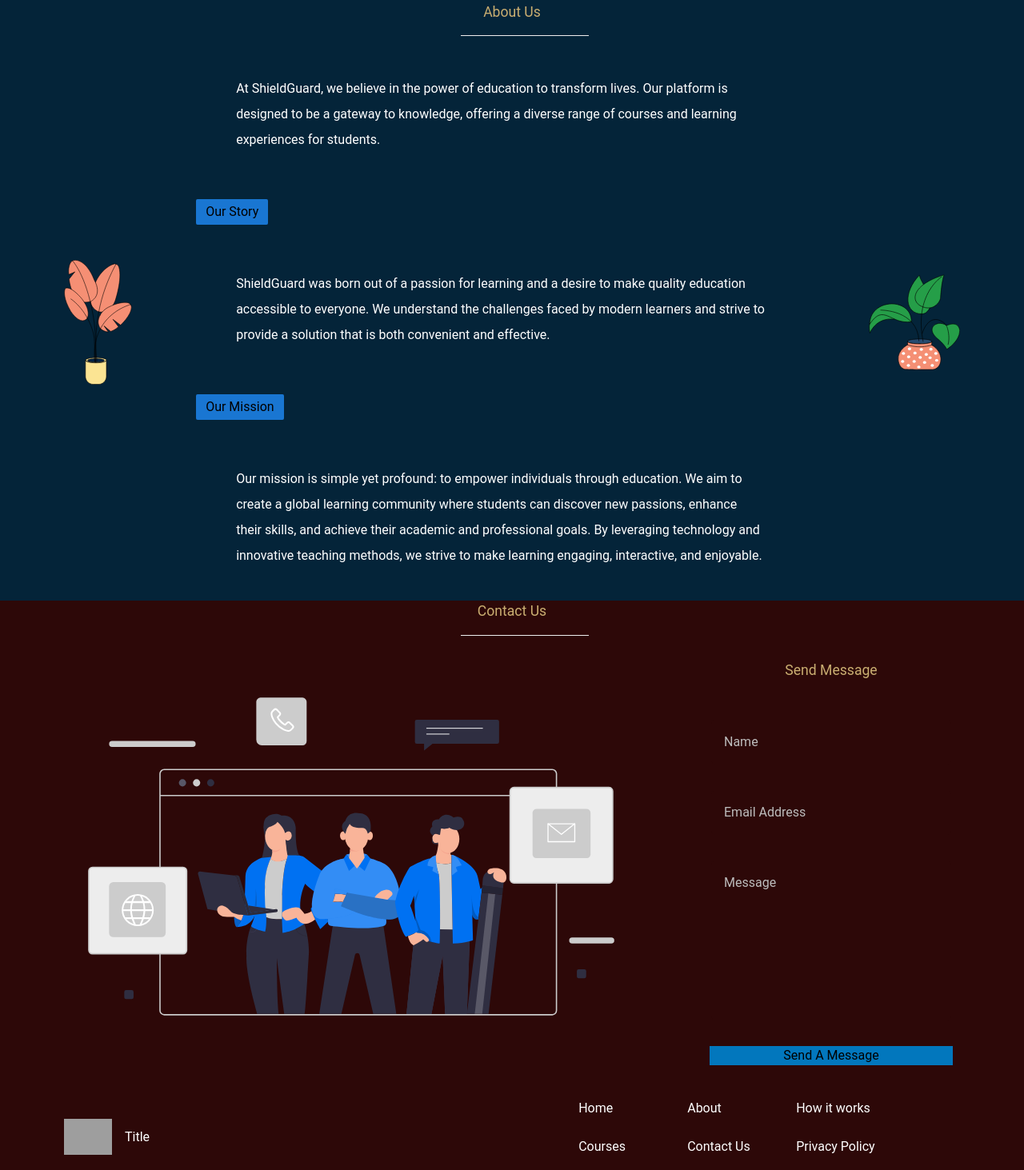
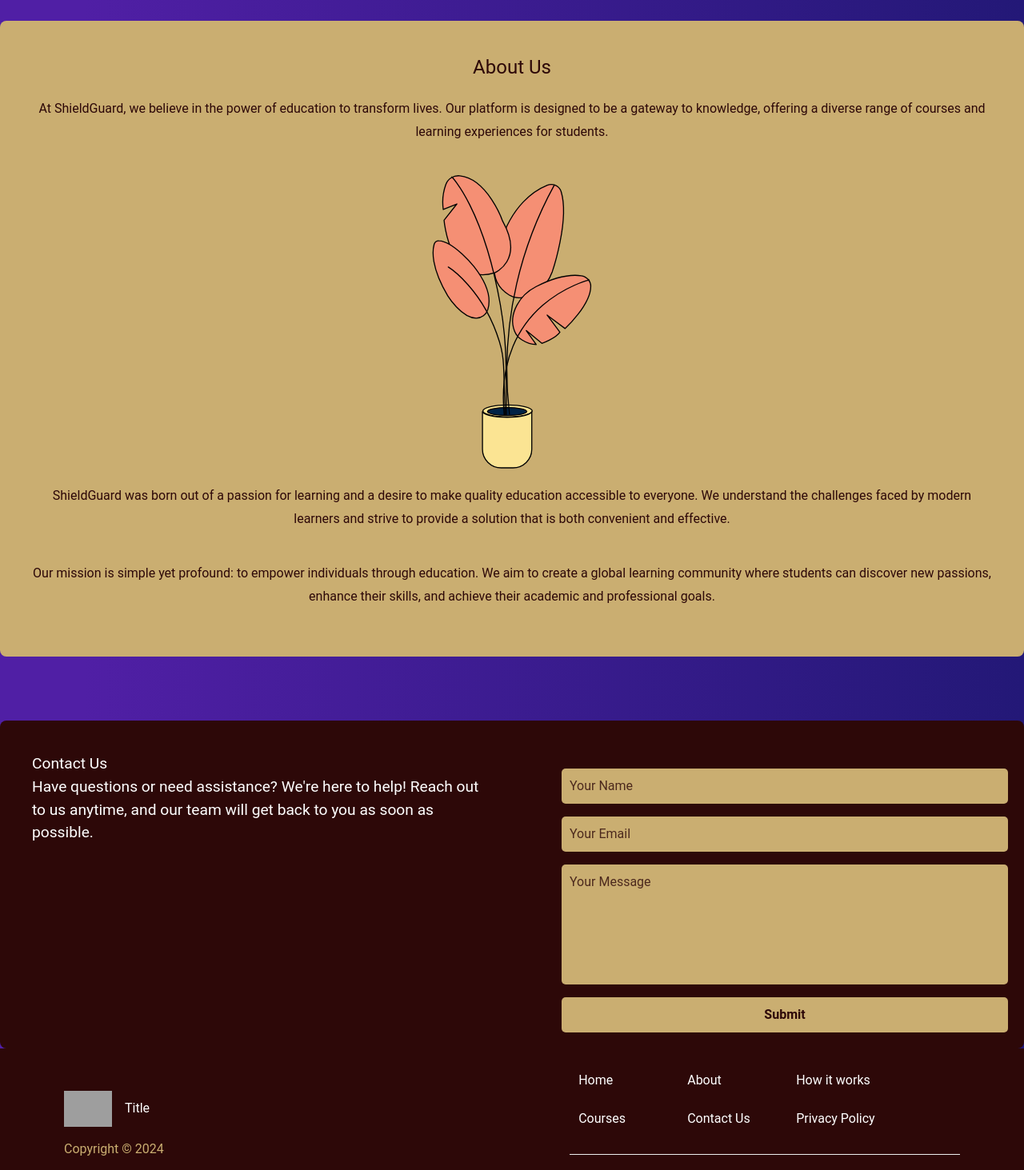
Before and after one commit to THE-DEEPDAS/ShieldGuard, a React (Vite) app in the folder frontend/: page / in a window 1280 px wide. Shown: the part 1320-2783 px from the top of the page at 80% size. Built offline with nearby package versions, Linux system fonts and the light colour scheme; no server answers; grey boxes are pictures that could not be loaded.

Commit message:
landing page done

```diff
--- a/frontend/src/Pages/Home/Landing/Landing.css
+++ b/frontend/src/Pages/Home/Landing/Landing.css
@@ -5,6 +5,12 @@ button:hover {
 .underLine {
     width: 10rem;
     margin-left: 45%;
+}
+
+/* === General Background === */
+body {
+    background-color: #2d0808; /* Set a consistent dark background color */
+    color: #ffffff; /* Ensure text is readable */
 }
 
 /* === top section === */
@@ -71,42 +77,53 @@ button:hover {
     font-size: 10px;
 }
 
-/* === About === */
+/* === Redesigned About Us Section === */
 .about {
-    background-color: #2d0808; /* Changed to dark color */
+    background-color: #caae71; /* Light color for consistency */
+    padding: 40px;
+    border-radius: 8px;
+    text-align: center;
 }
 
 .about h4 {
-    color: #caae71; /* Changed to light color */
-    padding: 1rem;
-    text-align: center;
-    font-size: 1.1rem;
+    color: #2d0808; /* Dark color for headings */
+    font-size: 1.5rem;
+    margin-bottom: 20px;
 }
 
 .about p {
-    color: #fff;
-    padding: 50px;
-    line-height: 2rem;
+    color: #2d0808; /* Dark color for text */
+    line-height: 1.8rem;
+    margin-bottom: 20px;
 }
 
-.content {
-    padding: 0 5rem;
+.about .content {
     display: flex;
+    flex-direction: column;
     align-items: center;
-    justify-content: space-around;
-    gap: 5rem;
+    gap: 20px;
 }
 
-/* === Subjects section === */
+.about .content img {
+    width: 200px;
+    border-radius: 8px;
+}
+
+/* === Faculty List Section === */
 .courses {
     margin: 5.5rem 0;
+    background-color: #2d0808; /* Consistent dark background */
+    padding: 20px;
+    border-radius: 8px;
 }
+
 .courses p {
-    color: #caae71; /* Changed to light color */
+    color: #caae71; /* Light color for headings */
     font-size: larger;
     font-weight: 700;
     text-align: center;
 }
+
 .subjects {
     display: flex;
     gap: 2.5rem;
@@ -121,7 +138,7 @@ button:hover {
     align-items: center;
     justify-content: center;
     gap: 0.8rem;
-    background-color: #caae71; /* Changed to light color */
+    background-color: #caae71; /* Light color for subject cards */
     width: 150px;
     height: 130px;
     border-radius: 5px;
@@ -137,56 +154,89 @@ button:hover {
     width: 70px;
 }
 
+/* Faculty cards */
+.faculty-card {
+    background-color: #caae71; /* Light color for better visibility */
+    color: #2d0808; /* Dark text for contrast */
+    padding: 20px;
+    border-radius: 8px;
+    box-shadow: 0 4px 8px rgba(0, 0, 0, 0.2);
+}
+
+/* Email column */
+.faculty-card h4 {
+    color: #2d0808; /* Dark text for better visibility */
+    font-size: 1rem;
+}
+
 /* === Contact Us === */
 .contact-us {
-    margin-top: -5rem;
-    background-color: #2d0808; /* Changed to dark color */
+    margin-top: 5rem;
+    display: flex;
+    justify-content: space-between;
+    align-items: flex-start;
+    padding: 20px;
+    background-color: #2d0808; /* Dark background for consistency */
+    color: #ffffff; /* Ensure text is visible */
+    border-radius: 8px;
 }
 
-.contact h4 {
-    text-align: center;
-    margin: 1rem;
-    font-size: 1.1rem;
-    color: #caae71; /* Changed to light color */
+.contact-us .message {
+    width: 50%;
+    padding: 20px;
+    font-size: 1.2rem;
+    line-height: 1.8rem;
 }
 
-.contact .form-submit {
+.contact-us .form {
+    width: 45%;
     display: flex;
     flex-direction: column;
-    align-items: center;
-    gap: 2rem;
+    gap: 1rem;
 }
 
-.form-submit input {
-    width: 300px;
-    padding: 1rem;
+.contact-us .form input,
+.contact-us .form textarea {
+    width: 100%;
+    padding: 10px;
     border-radius: 5px;
     border: none;
-    background-color: #2d0808; /* Changed to dark color */
-    color: #fff;
+    background-color: #caae71; /* Light background for input fields */
+    color: #2d0808; /* Dark text for readability */
+    font-size: 1rem;
 }
 
-.textArea {
-    height: 200px;
-    width: 300px;
-    resize: none;
-    padding: 1rem;
-    border-radius: 5px;
-    background-color: #2d0808; /* Changed to dark color */
-    color: #fff;
-    line-height: 1.5rem;
+.contact-us .form input::placeholder,
+.contact-us .form textarea::placeholder {
+    color: #2d0808; /* Dark color for placeholder text */
+    opacity: 0.8; /* Slightly transparent for better visibility */
+    font-size: 1rem;
 }
 
-.Submit-btn {
-    width: 333px;
-    background-color: #caae71; /* Changed to light color */
-    margin-bottom: 1rem;
+.contact-us .form textarea {
+    resize: none;
+    height: 150px;
+}
+
+.contact-us .form button {
+    background-color: #caae71; /* Light background for button */
+    color: #2d0808; /* Dark text for readability */
+    padding: 10px;
+    border: none;
+    border-radius: 5px;
+    cursor: pointer;
+    font-size: 1rem;
+    font-weight: bold;
+}
+
+.contact-us .form button:hover {
+    background-color: #e6c200; /* Slightly darker shade on hover */
 }
 
 /* === Footer === */
 .footer {
     height: 230px;
-    background-color: #2d0808; /* Changed to dark color */
+    background-color: #2d0808; /* Consistent dark background */
     display: flex;
     justify-content: space-between;
     align-items: center;
@@ -197,7 +247,7 @@ button:hover {
     display: flex;
     flex-direction: column;
     gap: 1rem;
-    color: #caae71; /* Changed to light color */
+    color: #caae71; /* Light color for text */
 }
 
 .footer .leftPart .title {
@@ -222,7 +272,7 @@ button:hover {
 }
 
 .rightPart .links .link:hover {
-    color: #caae71; /* Changed to light color */
+    color: #caae71; /* Light color for hover effect */
 }
 
 .hr {
--- a/frontend/src/Pages/Home/Landing/Landing.jsx
+++ b/frontend/src/Pages/Home/Landing/Landing.jsx
@@ -313,50 +313,45 @@ function Landing() {
       </div>
 
       {/* About Us */}
-      <div className="about" style={{ backgroundColor: "#042439" }}>
+      <div className="about">
         <h4>About Us</h4>
-        <hr className="underLine" />
         <div className="content">
-          <div className="left-svg">
-            <img src={Plant2} width={300} alt="" />
-          </div>
-          <div>
           <p>
-              At ShieldGuard, we believe in the power of education to transform
-              lives. Our platform is designed to be a gateway to knowledge,
-              offering a diverse range of courses and learning experiences for
-              students.
+            At ShieldGuard, we believe in the power of education to transform lives.
+            Our platform is designed to be a gateway to knowledge, offering a diverse
+            range of courses and learning experiences for students.
           </p>
-            <h1 className=" bg-blue-700 w-fit py-1 px-3 rounded-sm my-2">
-              Our Story
-            </h1>
+          <img src={Plant2} alt="About Us" />
           <p>
-              ShieldGuard was born out of a passion for learning and a desire to
-              make quality education accessible to everyone. We understand the
-              challenges faced by modern learners and strive to provide a
-              solution that is both convenient and effective.
+            ShieldGuard was born out of a passion for learning and a desire to make
+            quality education accessible to everyone. We understand the challenges
+            faced by modern learners and strive to provide a solution that is both
+            convenient and effective.
           </p>
-            <h1 className=" bg-blue-700 w-fit py-1 px-3 rounded-sm my-2">
-              Our Mission
-            </h1>
           <p>
             Our mission is simple yet profound: to empower individuals through
-              education. We aim to create a global learning community where
-              students can discover new passions, enhance their skills, and
-              achieve their academic and professional goals. By leveraging
-              technology and innovative teaching methods, we strive to make
-              learning engaging, interactive, and enjoyable.
+            education. We aim to create a global learning community where students
+            can discover new passions, enhance their skills, and achieve their
+            academic and professional goals.
           </p>
-          </div>
-          <div className="right-svg">
-            <img src={Plant} width={400} alt="" />
-          </div>
         </div>
       </div>
 
       {/* Contact Us */}
       <div className="contact-us">
-        <Contact />
+        <div className="message">
+          <h4>Contact Us</h4>
+          <p>
+            Have questions or need assistance? We're here to help! Reach out to us
+            anytime, and our team will get back to you as soon as possible.
+          </p>
+        </div>
+        <div className="form">
+          <input type="text" placeholder="Your Name" />
+          <input type="email" placeholder="Your Email" />
+          <textarea placeholder="Your Message"></textarea>
+          <button>Submit</button>
+        </div>
       </div>
 
       {/* Footer */}
```
Lines whose indentation alone changed are shown as unchanged.
